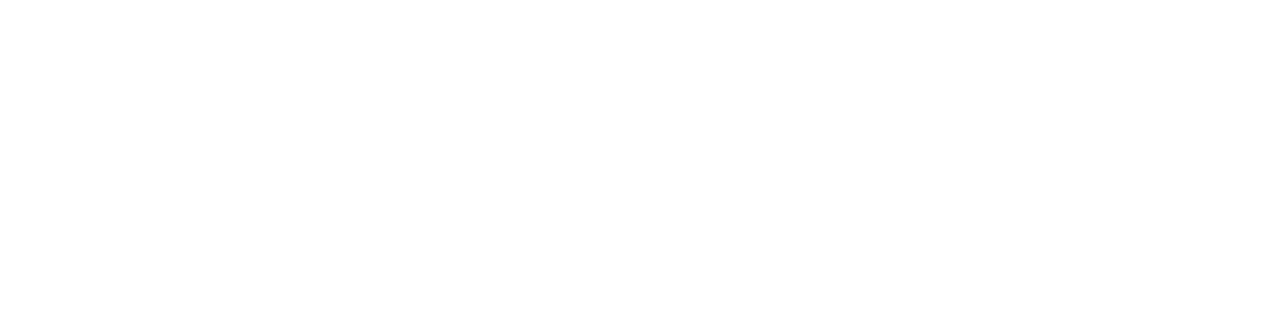
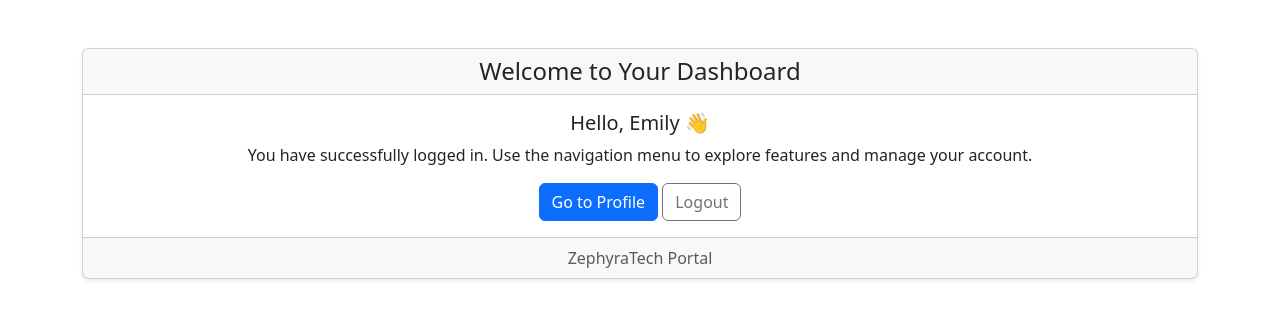
Before and after one commit to Kavindi516/zephyratech-project, a React (Create React App) app: page /dashboard in a window 1280 px wide. Before the commit this address had no page. Shown: the top 318 px of the page. Built offline with nearby package versions, Linux system fonts and the light colour scheme.

Commit message:
Implement logout button redirect to login page

```diff
--- a/src/App.js
+++ b/src/App.js
@@ -1,3 +1,4 @@
+import Dashboard from "./pages/Dashboard/Dashboard";
 import LoginPage from "./pages/Login/LoginPage";
 import { BrowserRouter as Router, Routes, Route } from 'react-router-dom';
 
@@ -8,8 +9,7 @@ function App() {
 
       <Routes>
         <Route path="/" element={<LoginPage />} />
-
-       {/* <Route path="/dashboard" element={<Dashboard/>} /> */}
+        <Route path="/dashboard" element={<Dashboard/>} />
 
       </Routes>
     </Router>
--- a/src/pages/Dashboard/Dashboard.jsx
+++ b/src/pages/Dashboard/Dashboard.jsx
@@ -1,18 +1,24 @@
 import React from 'react';
 import { Container, Card, Button } from 'react-bootstrap';
+import { useNavigate } from 'react-router-dom';
 
 function Dashboard() {
+    const navigate = useNavigate();
+
+    const handleLogout = () => {
+        navigate('/'); // Redirect to login
+  };
   return (
     <Container className="mt-5">
       <Card className="text-center shadow-sm">
         <Card.Header as="h4">Welcome to Your Dashboard</Card.Header>
         <Card.Body>
-          <Card.Title>Hello, User 👋</Card.Title>
+          <Card.Title>Hello, Emily 👋</Card.Title>
           <Card.Text>
             You have successfully logged in. Use the navigation menu to explore features and manage your account.
           </Card.Text>
           <Button variant="primary">Go to Profile</Button>{' '}
-          <Button variant="outline-secondary">Logout</Button>
+          <Button variant="outline-secondary" onClick={handleLogout}>Logout</Button>
         </Card.Body>
         <Card.Footer className="text-muted">ZephyraTech Portal</Card.Footer>
       </Card>
```
